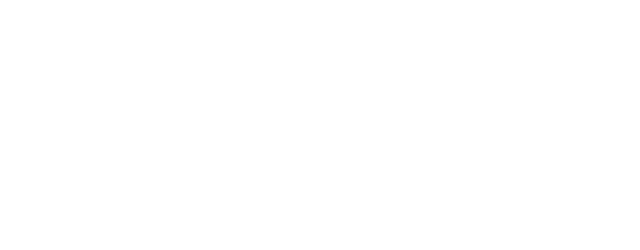
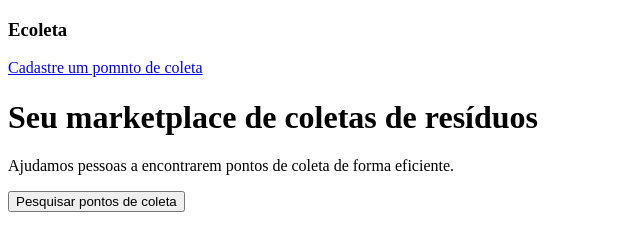
Before and after one commit to MauricioFe/NextLevel_Ecoleta, a plain HTML site: page index.html in a window 1280 px wide. Shown: the whole page, without its empty margins (0-640 px from the left). Drawn offline with Linux system fonts and the light colour scheme.

Commit message:
Estrutura do site

```diff
--- a/index.html
+++ b/index.html
@@ -1,11 +1,19 @@
 <!DOCTYPE html>
 <html lang="pt-br">
+
 <head>
     <meta charset="UTF-8">
     <meta name="viewport" content="width=device-width, initial-scale=1.0">
-    <title>Document</title>
+    <title>Ecoleta</title>
 </head>
+
 <body>
+    <h3>Ecoleta</h3>
+    <a href="#">Cadastre um pomnto de coleta</a>
+    <h1>Seu marketplace de coletas de resíduos</h1>
+    <p>Ajudamos pessoas a encontrarem pontos de coleta de forma eficiente.</p>
 
+    <button>Pesquisar pontos de coleta</button>
 </body>
+
 </html>
```
